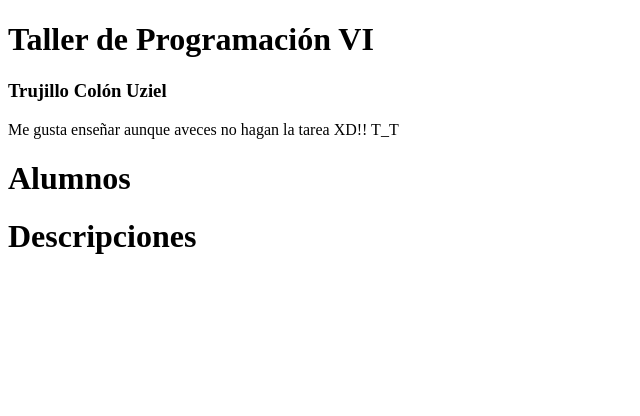
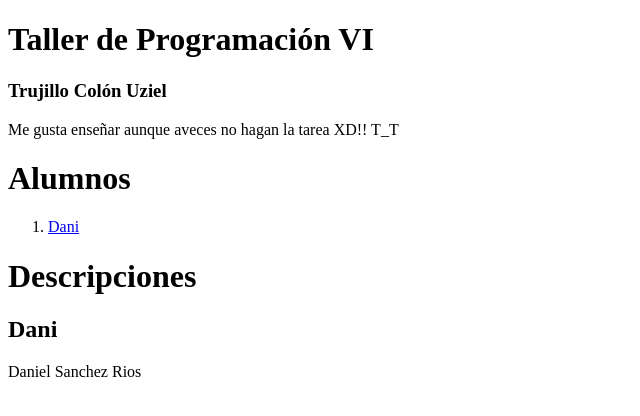
Before and after one commit to XeshMax/prograWeb, a plain HTML site: page ejercicio03/index.html in a window 1280 px wide. Shown: the whole page, without its empty margins (0-640 px from the left). Drawn offline with Linux system fonts and the light colour scheme.

Commit message:
ejercicio03/index.html

```diff
--- a/ejercicio03/index.html
+++ b/ejercicio03/index.html
@@ -11,8 +11,13 @@
     <p>Me gusta enseñar aunque aveces no hagan la tarea XD!! T_T</p>
 
     <h1>Alumnos</h1>
-
+	<ol>
+		<li><a href= "#Dani"> Dani </li></a>
+	</ol>
     <h1>Descripciones</h1>
-
+    <a name="Dani">
+		<h2>Dani</h2>
+		<p>Daniel Sanchez Rios<p>
+	</a>
 </body>
 </html>
```
